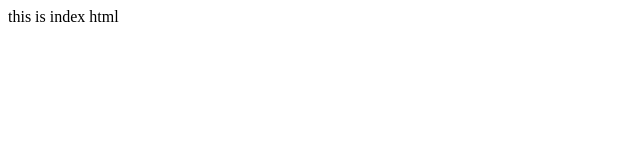
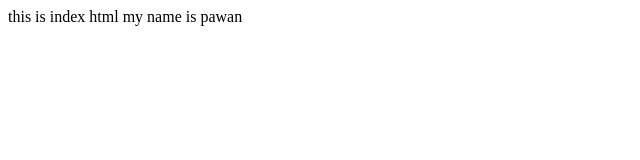
Before and after one commit to pawan4496/git-demo, a plain HTML site: page index.html in a window 1280 px wide. Shown: the whole page, without its empty margins (0-640 px from the left). Drawn offline with Linux system fonts and the light colour scheme.

Commit message:
file1 is change

```diff
--- a/index.html
+++ b/index.html
@@ -7,5 +7,6 @@
 </head>
 <body>
     this is index html
+    my name is pawan
 </body>
 </html>
```
